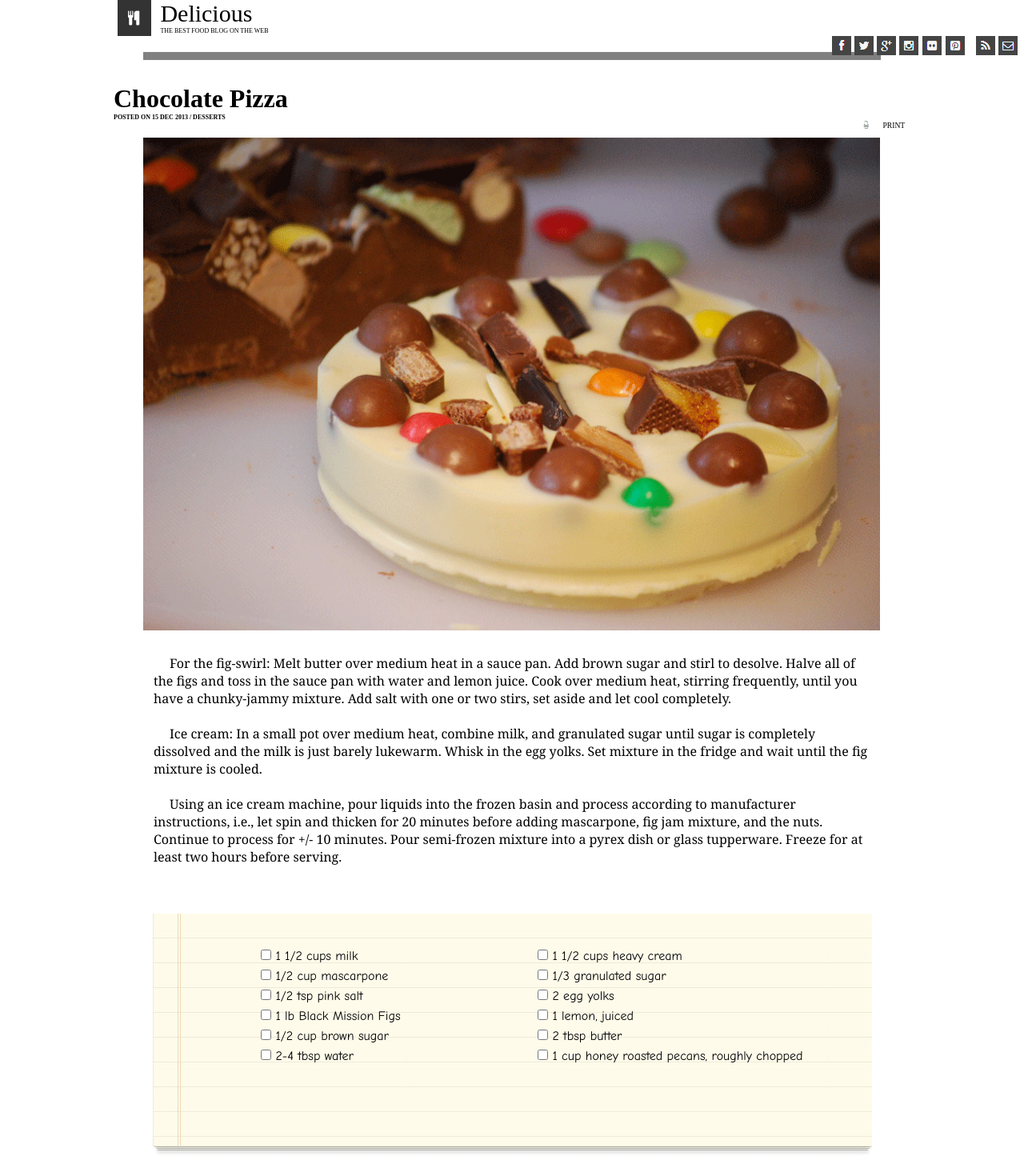
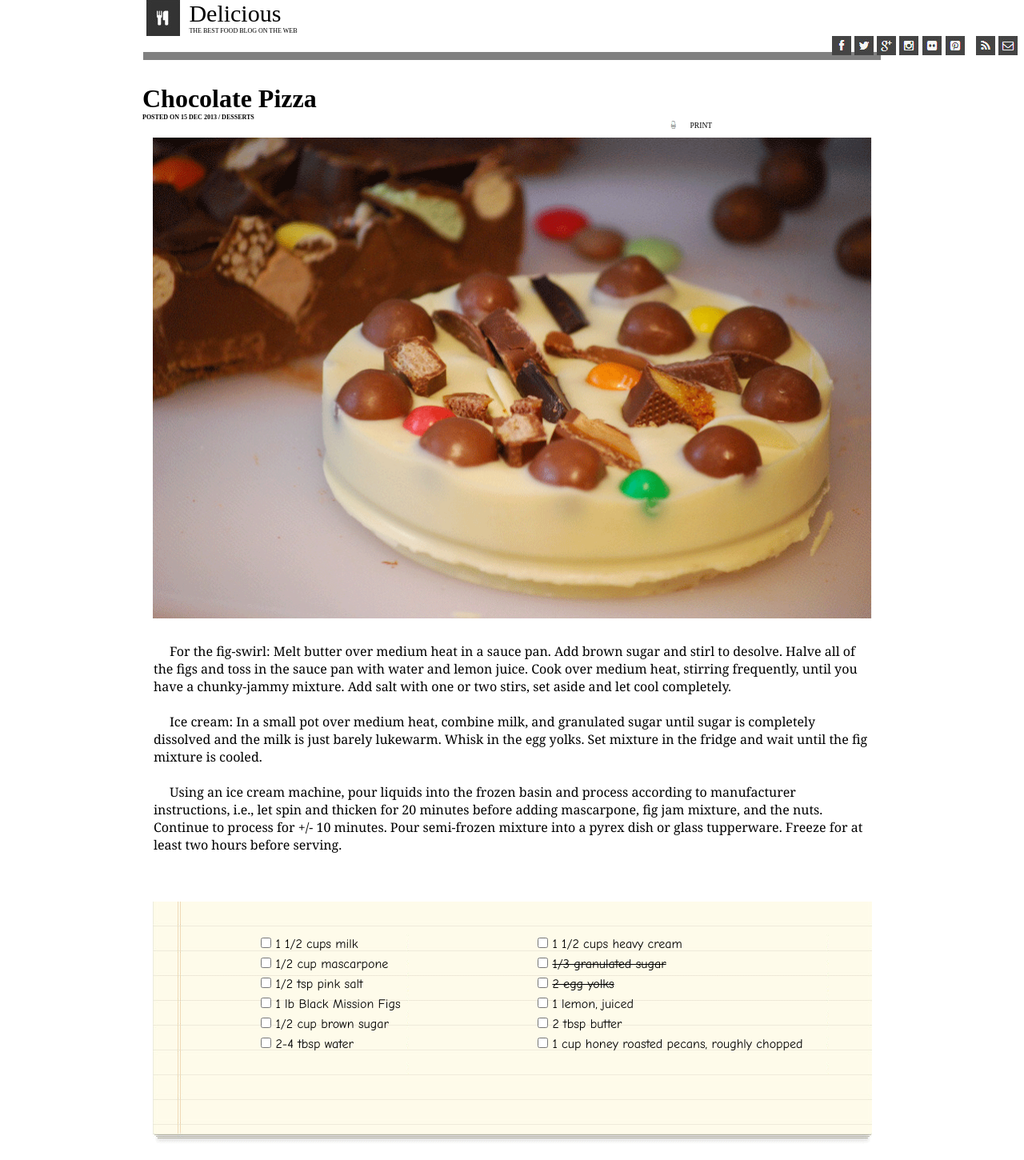
Before and after one commit to YvonneHayes/March28Lab, a plain HTML site: page index.html in a window 1280 px wide. Shown: the top 1450 px of the page at 80% size. Drawn offline with Linux system fonts and the light colour scheme.

Commit message:
Final version ready to submit

```diff
--- a/ourstyle.css
+++ b/ourstyle.css
@@ -4,11 +4,15 @@
   box-sizing: border-box;
 }
 
+#heading {
+  width: 899px;
+}
+
 #delicious {
   width: 199px;
   display: flex;
   justify-content: space-around;
-  margin-left:142px;
+  margin-left:178px;
 }
 
 #delicious img {
@@ -113,11 +117,11 @@ footer p {
 
 #headline {
   width: 400px;
-  margin-left: 142px;
+  margin-left: 178px;
 }
 
 #bottom-bar {
-  margin-top: 200px;
+  margin-top: 150px;
 }
 
 h1 {
@@ -129,7 +133,6 @@ h3 {
 }
 
 #print {
-  margin-right: 140px;
   display: flex;
   justify-content: space-around;
   font-size: 60%;
@@ -147,7 +150,7 @@ h3 {
   display: block;
   margin-left: auto;
   margin-right: auto;
-  width: 72%;
+  width: 899px;
 }
 
 #instructions {
@@ -184,3 +187,7 @@ input {
 div li {
   margin-top: 7px;
 }
+
+.strike-out {
+  text-decoration: line-through;
+}
```
